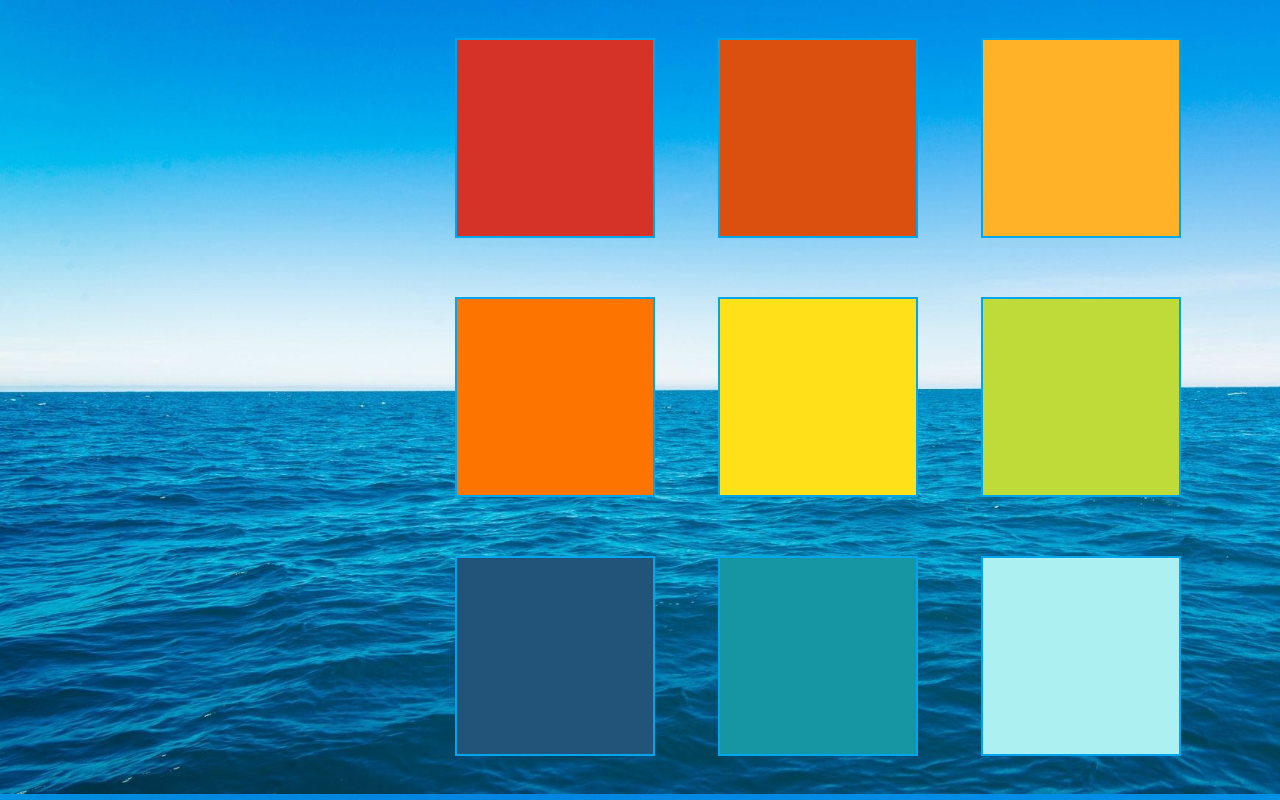
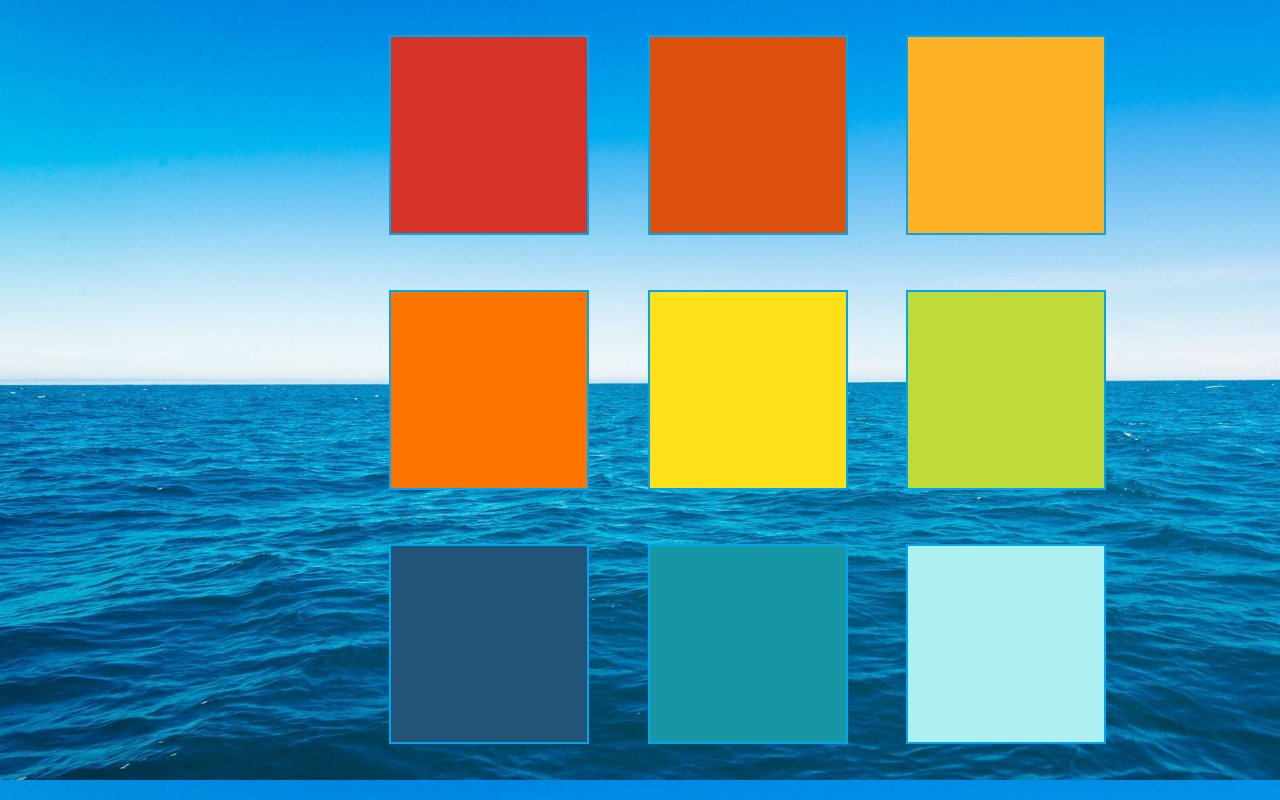
Before and after one commit to murrayrj/Soundboard, a plain HTML site: page index.html in a window 1280 px wide. Drawn offline with Linux system fonts and the light colour scheme.

Commit message:
Update style.css

```diff
--- a/style.css
+++ b/style.css
@@ -6,7 +6,7 @@ body {
 button  {
   width: 200px;
   height: 200px;
-  margin: 3.5%;
+  margin: 3%;
   border: solid 2px #00A6EC;
 }
 
@@ -17,7 +17,7 @@ button:hover {
 }
 
 .row {
-  margin-left: 33%;
+  margin-left: 28%;
 }
 
 #funky {
```
